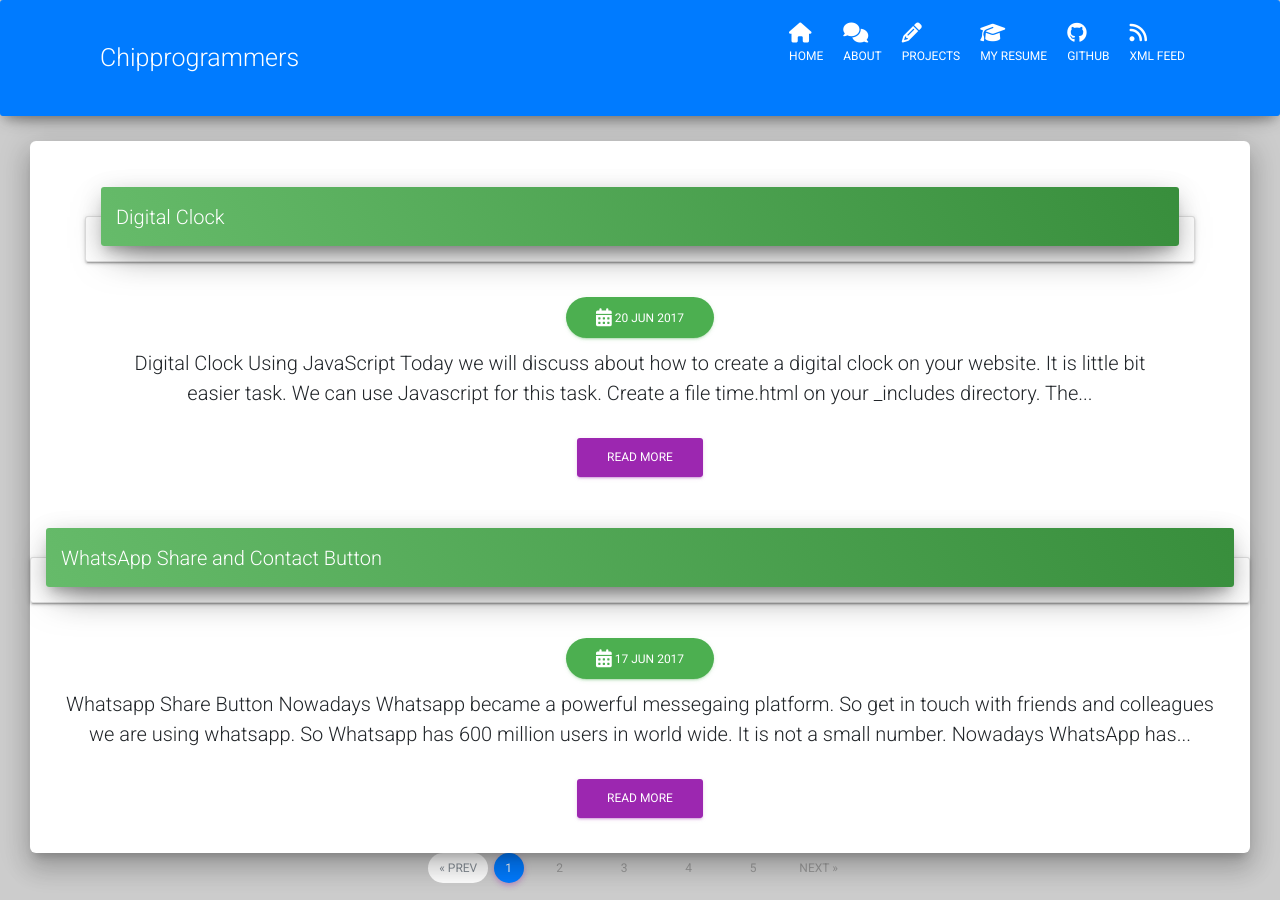
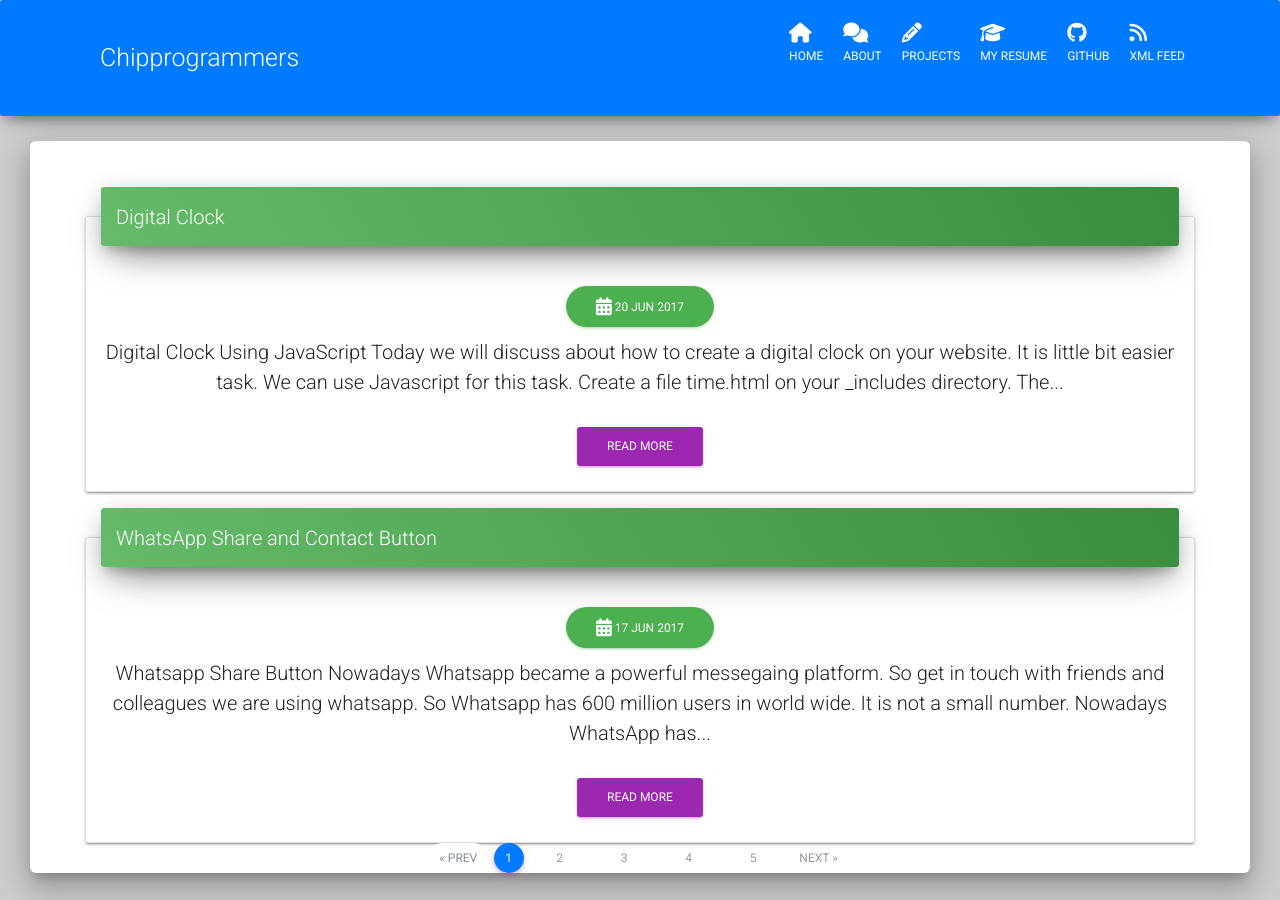
Before and after one commit to tip4programs/imbue, a Jekyll site: the page built from index.html, in a window 1280 px wide and 900 px high, scrolled down 1593 px. Built offline with Jekyll 4.4.1, drawn with Linux system fonts in a browser that asks for light colours; nearby versions of some CDN libraries; the list of posts is cut into pages by our own code.

Commit message:
Update index.html

```diff
--- a/index.html
+++ b/index.html
@@ -14,8 +14,7 @@ layout: default
        </ul>
               </div>
               </div>
-              </div>
-     <div class="card-body">
+     <div class="content">
        <div class="tab-content text-center">
            <div class="tab-pane active" id="home" role="tabpanel">
            <button class="btn btn-success btn-round">
```
